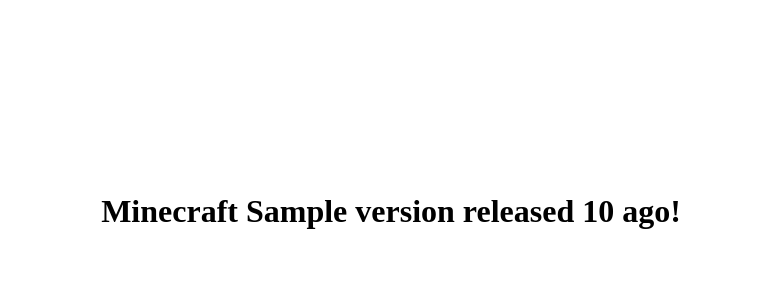
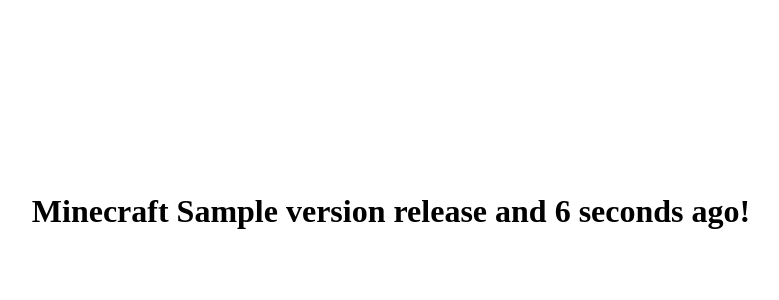
Before and after one commit to mja00/paper-log-parser, a Flask app: template services/web/project/templates/age.html in a window 1280 px wide. Shown: the part 159-459 px from the top of the page, without its empty margins (249-1028 px from the left). Run offline with Flask 2, Linux system fonts and the light colour scheme; the template is opened without the code that fills it: most values are stand-ins (such as "Sample title", 1, 10 or a date in 2020); parts of the project's set-up code (start-up, migrations or seed data) failed here and were passed over.

Commit message:
feat: make it count up on the page

```diff
--- a/services/web/project/__init__.py
+++ b/services/web/project/__init__.py
@@ -186,7 +186,7 @@
         # Check if it's the release's birthday
         if release_date.day == now.day and release_date.month == now.month:
             birthday = True
-        return render_template("age.html", version=version, age=delta, birthday=birthday)
+        return render_template("age.html", version=version, age=delta, birthday=birthday, raw_seconds=diff.total_seconds())
     except KeyError:
         # Return just a 404 if we don't have the version
         return "Unknown version", 404
--- a/services/web/project/templates/age.html
+++ b/services/web/project/templates/age.html
@@ -32,6 +32,75 @@
     <meta property="og:description" content="Minecraft {{ version }} released {{ age }} ago! {% if birthday %}Happy Birthday! 🥳{% endif %}">
 </head>
 <body>
+    <script>
+        // We want this to parse out the age of the version and tick it up every second
+        var current_age = {{ raw_seconds }};
+        var version = "{{ version }}";
+
+        function parseAge(secondsToParse, version) {
+            // Get the "theage" element
+            var theage = document.getElementById("theage");
+
+            // Get the number of years
+            var years = Math.floor(secondsToParse / 31536000);
+            var months = Math.floor((secondsToParse % 31536000) / 2592000);
+            var days = Math.floor(((secondsToParse % 31536000) % 2592000) / 86400);
+            var hours = Math.floor((((secondsToParse % 31536000) % 2592000) % 86400) / 3600);
+            var minutes = Math.floor(((((secondsToParse % 31536000) % 2592000) % 86400) % 3600) / 60);
+            var seconds = Math.floor((((((secondsToParse % 31536000) % 2592000) % 86400) % 3600) % 60));
+
+            // Build the string
+            var age = "Minecraft " + version + " released ";
+            if (years !== 0) {
+                age += years + " years, ";
+            }
+            // If there is only months left we need to remove the comma and add an and
+            if (months !== 0 && days === 0 && hours === 0 && minutes === 0 && seconds === 0) {
+                age = age.substring(0, age.length - 2);
+                age += " and " + months + " months";
+            } else if (months !== 0) {
+                age += months + " months, ";
+            }
+
+            if (days !== 0 && hours === 0 && minutes === 0 && seconds === 0) {
+                age = age.substring(0, age.length - 2);
+                age += " and " + days + " days";
+            } else if (days !== 0) {
+                age += days + " days, ";
+            }
+
+            if (hours !== 0 && minutes === 0 && seconds === 0) {
+                age = age.substring(0, age.length - 2);
+                age += " and " + hours + " hours";
+            } else if (hours !== 0) {
+                age += hours + " hours, ";
+            }
+
+            if (minutes !== 0 && seconds === 0) {
+                age = age.substring(0, age.length - 2);
+                age += " and " + minutes + " minutes";
+            } else if (minutes !== 0) {
+                age += minutes + " minutes, ";
+            }
+
+            if (seconds !== 0) {
+                age = age.substring(0, age.length - 2);
+                age += " and " + seconds + " seconds";
+            }
+
+            age += " ago!";
+            theage.innerHTML = age;
+        }
+
+        // Once the page loads we want to run the parsing function every second
+        window.onload = function() {
+            // Increment the age every second
+            setInterval(function() {
+                current_age++;
+                parseAge(current_age, version);
+            }, 1000);
+        }
+    </script>
     <div id="thecontent">
         <h1 id="theage">Minecraft {{ version }} released {{ age }} ago!</h1>
         {% if birthday %}
```
